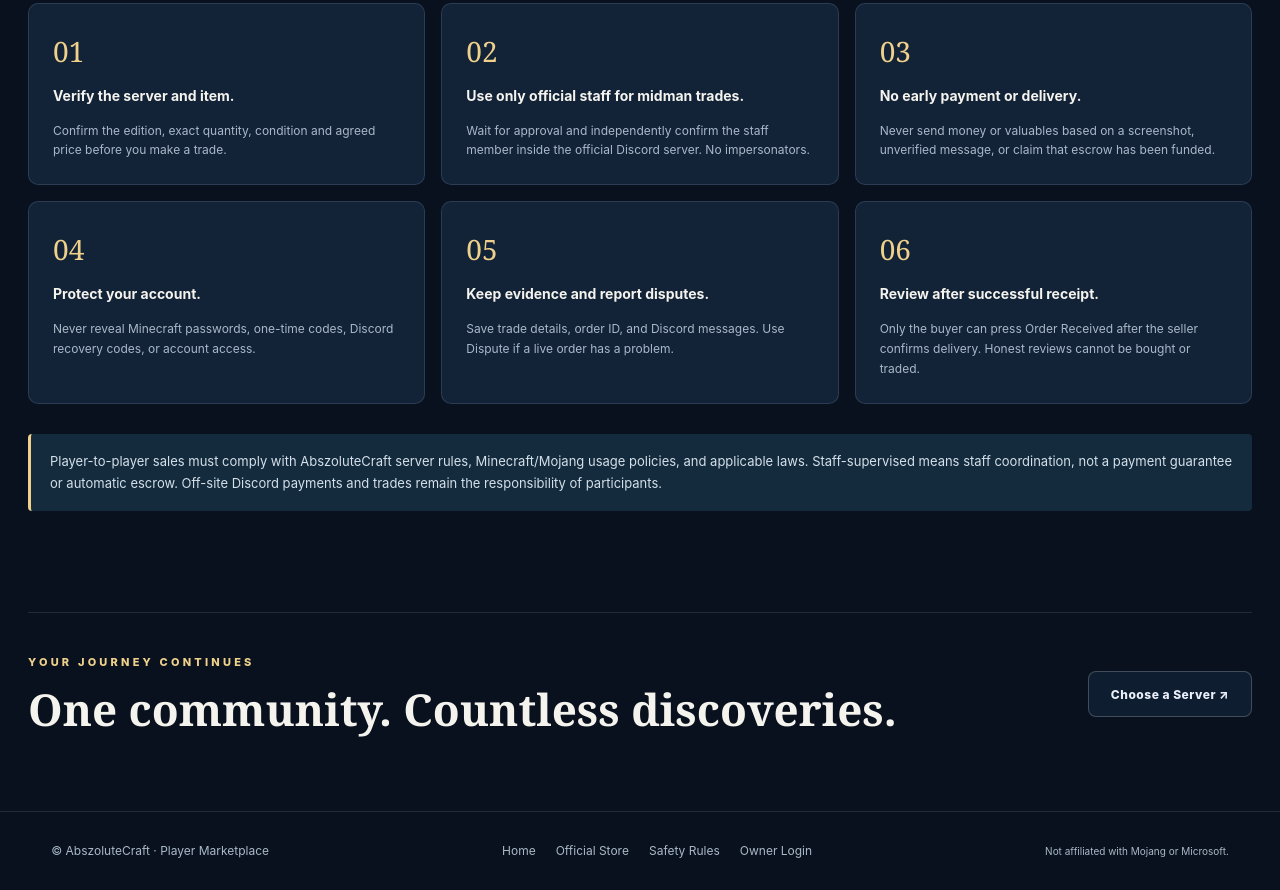
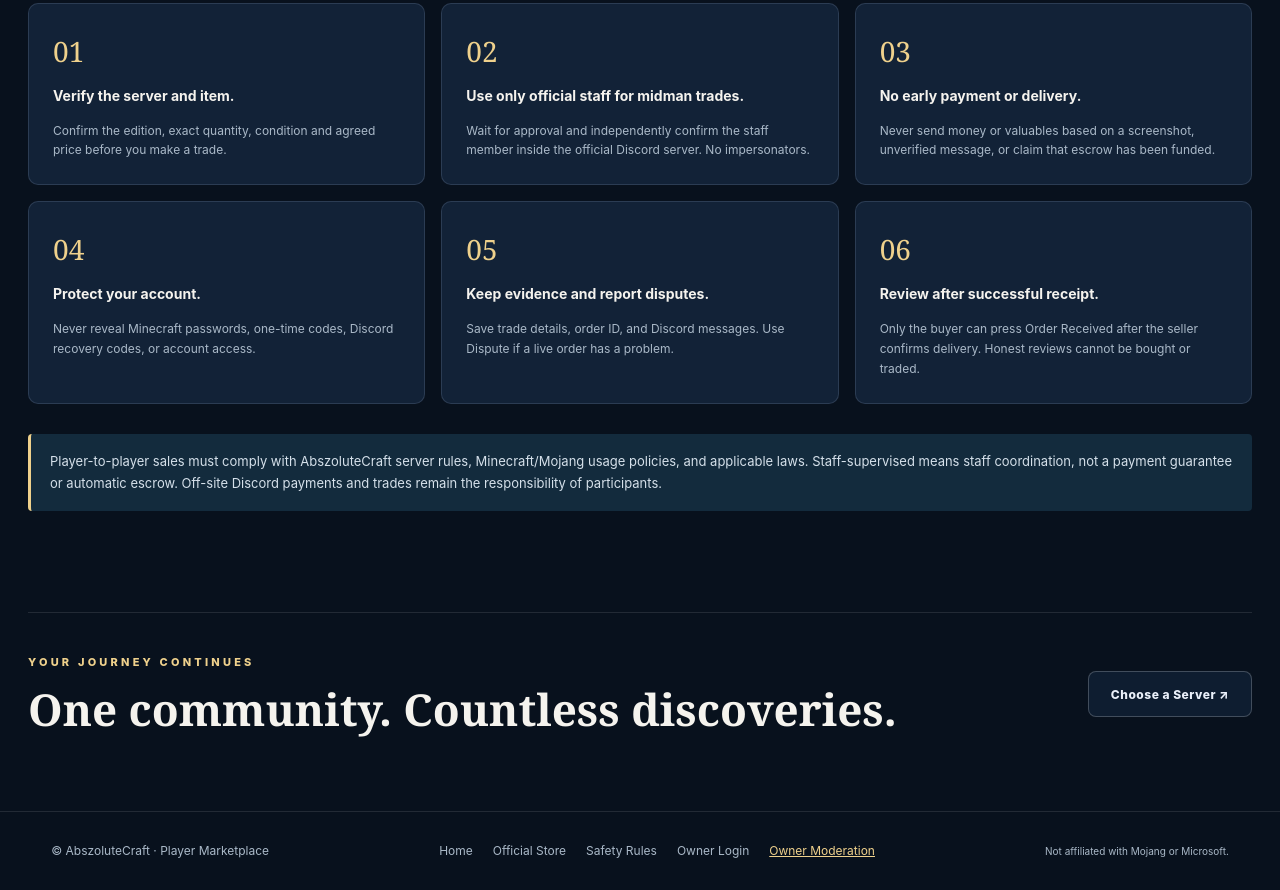
Before and after one commit to veltrorisekto-ai/AbszSMPstore, a website: page marketplace/index.html in a window 1280 px wide. Shown: the part 1531-2421 px from the top of the page. Drawn offline with Linux system fonts and the light colour scheme; no server answers.

Commit message:
Expose owner moderation entry from player marketplace footer

```diff
--- a/marketplace/index.html
+++ b/marketplace/index.html
@@ -54,7 +54,7 @@
     </section>
     <section class="wrapper footcta"><div><p class="eyebrow">YOUR JOURNEY CONTINUES</p><h2>One community. Countless discoveries.</h2></div><a href="/join/" class="btn outline">Choose a Server ↗</a></section>
   </main>
-  <footer><span>© AbszoluteCraft · Player Marketplace</span><div><a href="/">Home</a><a href="/store">Official Store</a><a href="#rules">Safety Rules</a><a href="/admin/login">Owner Login</a></div><small>Not affiliated with Mojang or Microsoft.</small></footer>
+  <footer><span>© AbszoluteCraft · Player Marketplace</span><div><a href="/">Home</a><a href="/store">Official Store</a><a href="#rules">Safety Rules</a><a href="/admin/login">Owner Login</a><button type="button" id="moderateLink" class="linklike">Owner Moderation</button></div><small>Not affiliated with Mojang or Microsoft.</small></footer>
   <dialog id="modal"><div class="dialog-head"><h2 id="modalTitle">Marketplace</h2><button type="button" class="icon-button" id="closeModal" aria-label="Close dialog">×</button></div><div id="modalBody"></div></dialog>
   <div id="toast" class="toast" role="status" aria-live="polite"></div>
   <script src="/marketplace/marketplace.js" defer></script>
```
